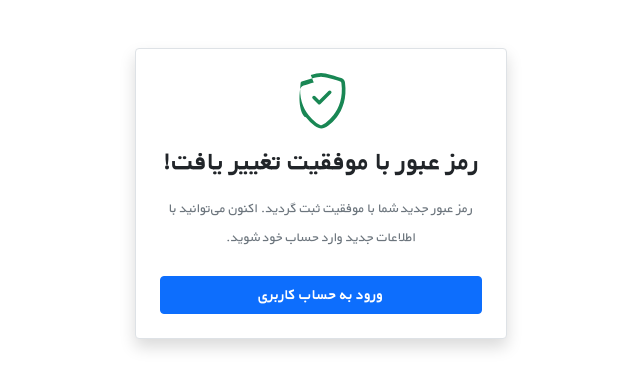
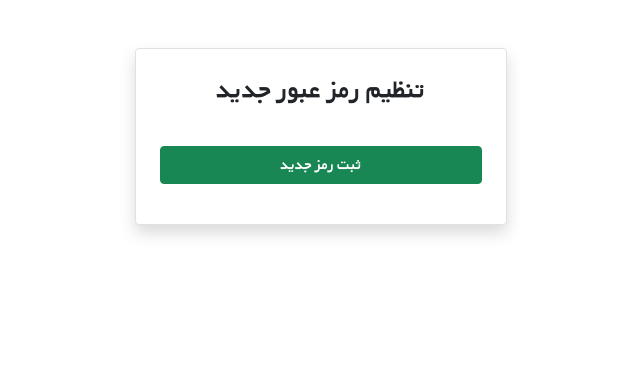
Before and after one commit to sabermodirian/bookstore, a Django app: a page that uses templates/registration/password_reset_confirm.html in a window 1280 px wide. Shown: the part 61-450 px from the top of the page, without its empty margins (319-959 px from the left). Run offline with Django 5.2, Linux system fonts and the light colour scheme; some libraries are stand-ins or nearby versions.

Commit message:
39)  password_reset_confirm.html (صفحه تعیین رمز عبور جدید — رفع عنوان ناقص Set)

```diff
--- a/templates/registration/password_reset_confirm.html
+++ b/templates/registration/password_reset_confirm.html
@@ -1,29 +1,25 @@
 {% extends "_base.html" %}
+{% load crispy_forms_tags %}
 
 {% block page_title %}
-    رمز عبور با موفقیت بازنشانی شد
+    تنظیم رمز عبور جدید
 {% endblock %}
 
 {% block content %}
 <div class="container mt-4 mb-5">
     <div class="d-flex justify-content-center mt-5" dir="rtl">
-        <div class="col-xl-4 col-lg-5 col-md-6 col-sm-8 col-11 bg-white border rounded px-4 pt-4 pb-4 shadow text-center">
+        <div class="col-xl-4 col-lg-5 col-md-6 col-sm-8 col-11 bg-white border rounded px-4 pt-4 pb-4 shadow">
 
-            <div class="mb-3 text-success">
-                <svg xmlns="http://www.w3.org/2000/svg" width="56" height="56" fill="currentColor" class="bi bi-shield-check" viewBox="0 0 16 16">
-                    <path d="M5.338 1.59a61.44 61.44 0 0 0-2.837.856.481.481 0 0 0-.328.39c-.554 4.157.726 7.19 2.253 9.188a10.725 10.725 0 0 0 2.287 2.233c.346.244.652.42.893.533.12.057.218.095.293.118a.55.55 0 0 0 .101.025.615.615 0 0 0 .1-.025c.076-.023.174-.061.294-.118.24-.113.547-.29.893-.533a10.726 10.726 0 0 0 2.287-2.233c1.527-1.997 2.807-5.031 2.253-9.188a.48.48 0 0 0-.328-.39c-.651-.213-1.75-.56-2.837-.855C9.552 1.29 8.531 1.067 8 1.067c-.53 0-1.552.223-2.662.524zM5.072.56C6.157.265 7.31 0 8 0s1.843.265 2.928.56c1.11.3 2.229.655 2.887.87a1.54 1.54 0 0 1 1.044 1.262c.599 4.491-.71 7.794-2.348 9.932a11.72 11.72 0 0 1-2.475 2.417c-.382.269-.74.475-1.048.62-.307.145-.6.23-.888.23-.288 0-.58-.085-.888-.23-.308-.145-.666-.351-1.048-.62a11.72 11.72 0 0 1-2.475-2.417C2.71 12.656 1.401 9.353 2 4.862a1.54 1.54 0 0 1 1.044-1.262c.658-.215 1.777-.57 2.887-.87z"/>
-                    <path d="M10.854 5.146a.5.5 0 0 1 0 .708l-3 3a.5.5 0 0 1-.708 0l-1.5-1.5a.5.5 0 1 1 .708-.708L7.5 7.793l2.646-2.647a.5.5 0 0 1 .708 0z"/>
-                </svg>
-            </div>
+            <h3 class="text-center mb-4 fw-bold">تنظیم رمز عبور جدید</h3>
 
-            <h3 class="fw-bold mb-3">رمز عبور با موفقیت تغییر یافت!</h3>
-            <p class="text-muted small leading-relaxed mb-4">
-                رمز عبور جدید شما با موفقیت ثبت گردید. اکنون می‌توانید با اطلاعات جدید وارد حساب خود شوید.
-            </p>
+            <form method="post">
+                {% csrf_token %}
+                {{ form|crispy }}
 
-            <a href="{% url 'login' %}" class="btn btn-primary w-100 fw-bold">
-                ورود به حساب کاربری
-            </a>
+                <button type="submit" class="btn btn-success mt-3 w-100 fw-bold">
+                    ثبت رمز جدید
+                </button>
+            </form>
 
         </div>
     </div>
```
